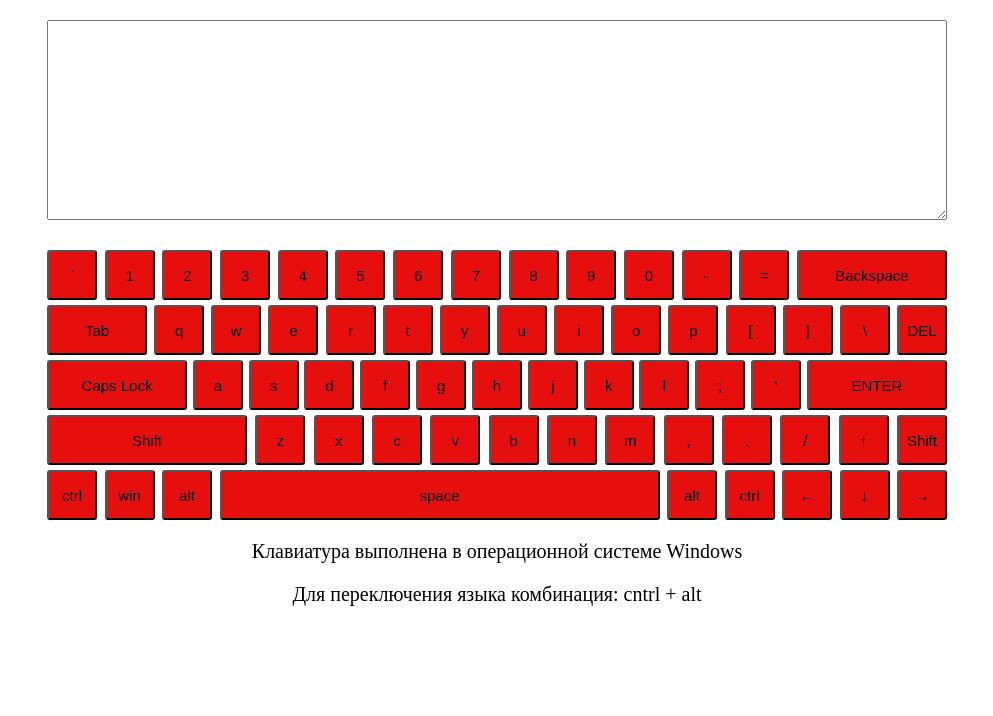
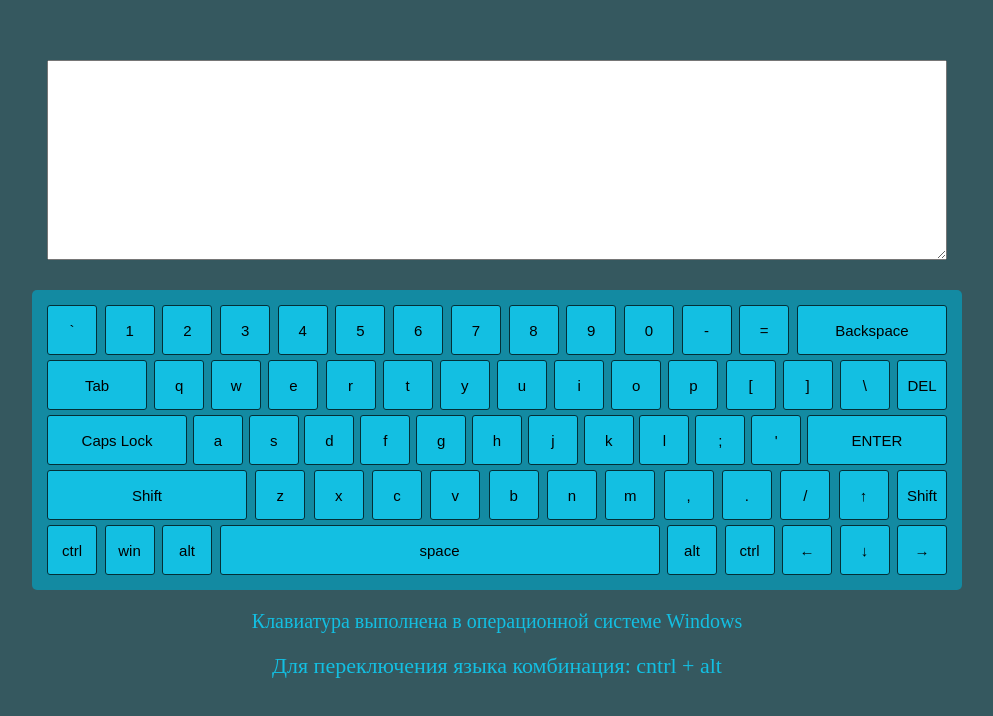
Before and after one commit to NikitaLemesh/Key-board, a website built with webpack: page src/index.html in a window 1280 px wide. Shown: the whole page, without its empty margins (143-1136 px from the left). Built offline with nearby package versions, Linux system fonts and the light colour scheme.

Commit message:
style: add animation and visual

```diff
--- a/src/css/style.css
+++ b/src/css/style.css
@@ -2,13 +2,16 @@
     box-sizing: border-box;
     padding: 0;
     margin: 0;
+}
+body{
+    background-color: rgba(3, 47, 55, 0.8);
+    background-size: auto;
 }
 
 .wrapper {
     display: flex;
     align-items: center;
     flex-direction: column;
-    width: 900px;
     margin: 0 auto;
 }
 
@@ -16,7 +19,9 @@
     width: 900px;
     height: 200px;
     margin-bottom: 30px;
-    margin-top: 20px;
+    margin-top: 60px;
+    font-size: 18px;
+    color: rgba(5, 125, 133, 1);
 }
 
 .list-of-buttons {
@@ -24,6 +29,10 @@
     flex-direction: row;
     justify-content: space-between;
     gap: 5px;
+    width: 930px;
+    background-color: rgba(10, 151, 179, 0.8);
+    padding: 15px;
+    border-radius: 5px;
     flex-wrap: wrap;
 }
 
@@ -32,11 +41,16 @@
 }
 
 .key-board-button {
-    background-color: rgb(231, 14, 14);
+    background-color: rgba(19, 191, 226, 1);
     font-size: 15px;
     width: 50px;
     height: 50px;
     border-radius: 3px;
+    border: 1px solid rgba(3, 47, 55, 1);
+}
+
+.key-board-button:hover {
+    background-color: rgba(47, 210, 153, 1);
 }
 
 .upper-item {
@@ -48,7 +62,8 @@
 }
 
 .button-blue-color {
-    background-color: blue;
+    background-color: rgba(5, 125, 133, 1);
+    border-radius: 20px;
 }
 
 .caps-lock, .enter {
@@ -75,8 +90,10 @@
     font-size: 20px;
     margin-top: 20px;
     margin-bottom: 20px;
+    color: rgba(19, 191, 226, 1);
 }
 
 .description-language {
-    font-size: 20px;
+    font-size: 22px;
+    color: rgba(19, 191, 226, 1);
 }
--- a/src/js/eventClickButton.js
+++ b/src/js/eventClickButton.js
@@ -9,7 +9,7 @@ function changeButtonColor(event) {
   target.classList.add('button-blue-color');
   setTimeout(() => {
     target.classList.remove('button-blue-color');
-  }, 100);
+  }, 500);
 }
 
 export default function clickButton(event) {
--- a/src/js/eventKeyBoard.js
+++ b/src/js/eventKeyBoard.js
@@ -8,7 +8,7 @@ export default function keyDownClick(event) {
       itemId.classList.add('button-blue-color');
       setTimeout(() => {
         itemId.classList.remove('button-blue-color');
-      }, 100);
+      }, 500);
     }
   });
 }
```
